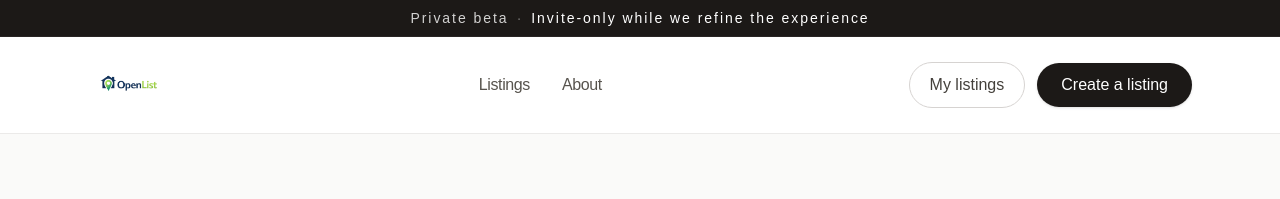
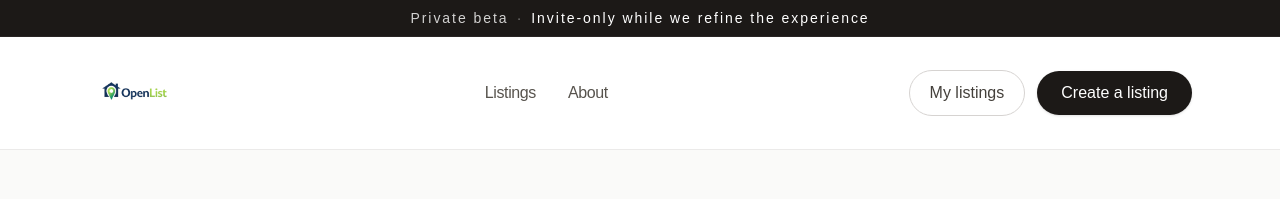
Before and after one commit to danjspg/openlist, a Next.js app: page / in a window 1280 px wide. Shown: the top 199 px of the page. Built offline with nearby package versions, Linux system fonts and the light colour scheme; no server answers; the database is empty.

Commit message:
Add favicon and refine header with larger logo

```diff
--- a/app/layout.tsx
+++ b/app/layout.tsx
@@ -6,6 +6,10 @@ import "./globals.css"
 export const metadata: Metadata = {
   title: "OpenList",
   description: "A modern platform for private property listings in Ireland",
+  icons: {
+    icon: "/favicon.ico",
+    apple: "/apple-icon.png",
+  },
 }
 
 const navItems = [
@@ -34,16 +38,18 @@ export default function RootLayout({
         {/* Header */}
         <header className="sticky top-0 z-50 border-b border-stone-200/80 bg-white/90 backdrop-blur-md">
           <div className="mx-auto max-w-6xl px-4 sm:px-6">
-            <div className="flex items-center justify-between gap-4 py-4 sm:py-5">
 
-              {/* Logo (increased again) */}
+            {/* Increased vertical space */}
+            <div className="flex items-center justify-between gap-4 py-5 sm:py-6">
+
+              {/* Logo — increased again */}
               <Link href="/" className="flex shrink-0 items-center">
                 <Image
                   src="/logo.png"
                   alt="OpenList"
-                  width={260}
-                  height={72}
-                  className="h-12 w-auto sm:h-14"
+                  width={320}
+                  height={90}
+                  className="h-14 w-auto sm:h-16"
                   priority
                 />
               </Link>
@@ -130,12 +136,8 @@ export default function RootLayout({
                 </p>
 
                 <div className="mt-6 space-y-3 text-xs leading-5 text-stone-500">
-                  <p>
-                    OpenList is a marketing platform for private property listings.
-                  </p>
-                  <p>
-                    Listing information is provided by sellers and has not been independently verified.
-                  </p>
+                  <p>OpenList is a marketing platform for private property listings.</p>
+                  <p>Listing information is provided by sellers and has not been independently verified.</p>
                   <p>
                     OpenList does not act as an estate agent and does not provide
                     valuation, negotiation, or legal services. Interested parties
@@ -165,6 +167,7 @@ export default function RootLayout({
             </div>
           </div>
         </footer>
+
       </body>
     </html>
   )
```
